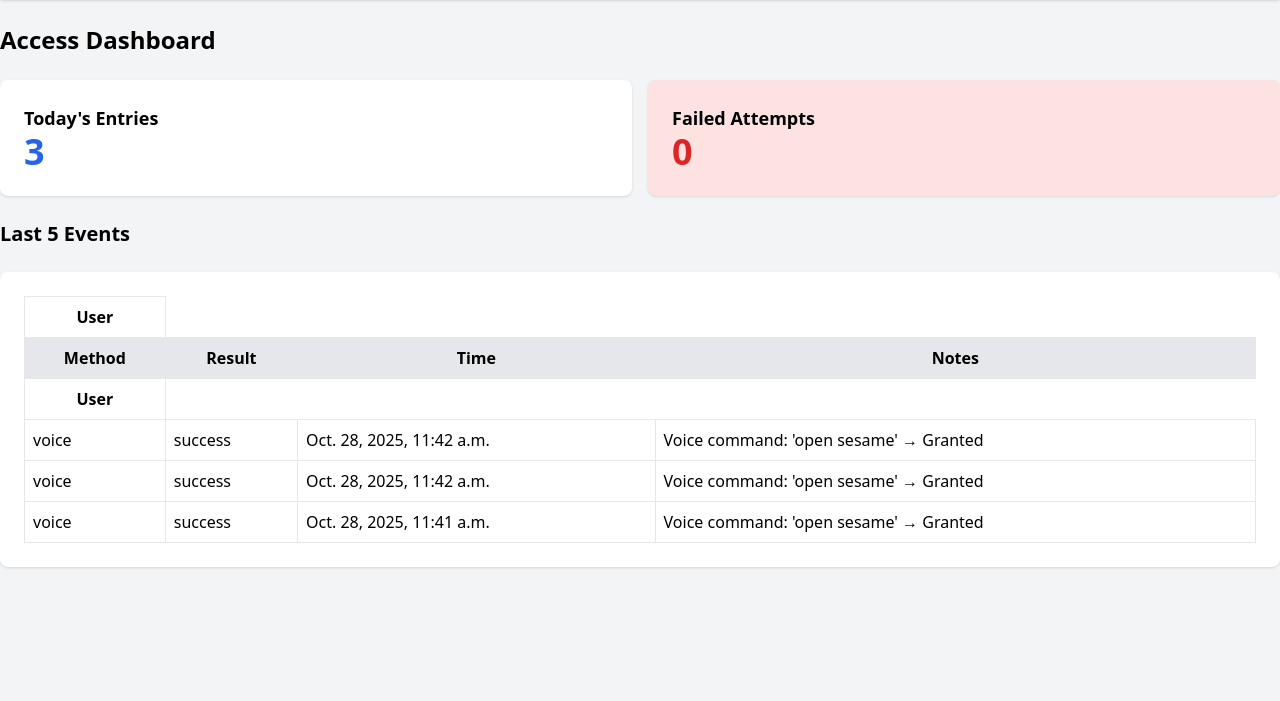
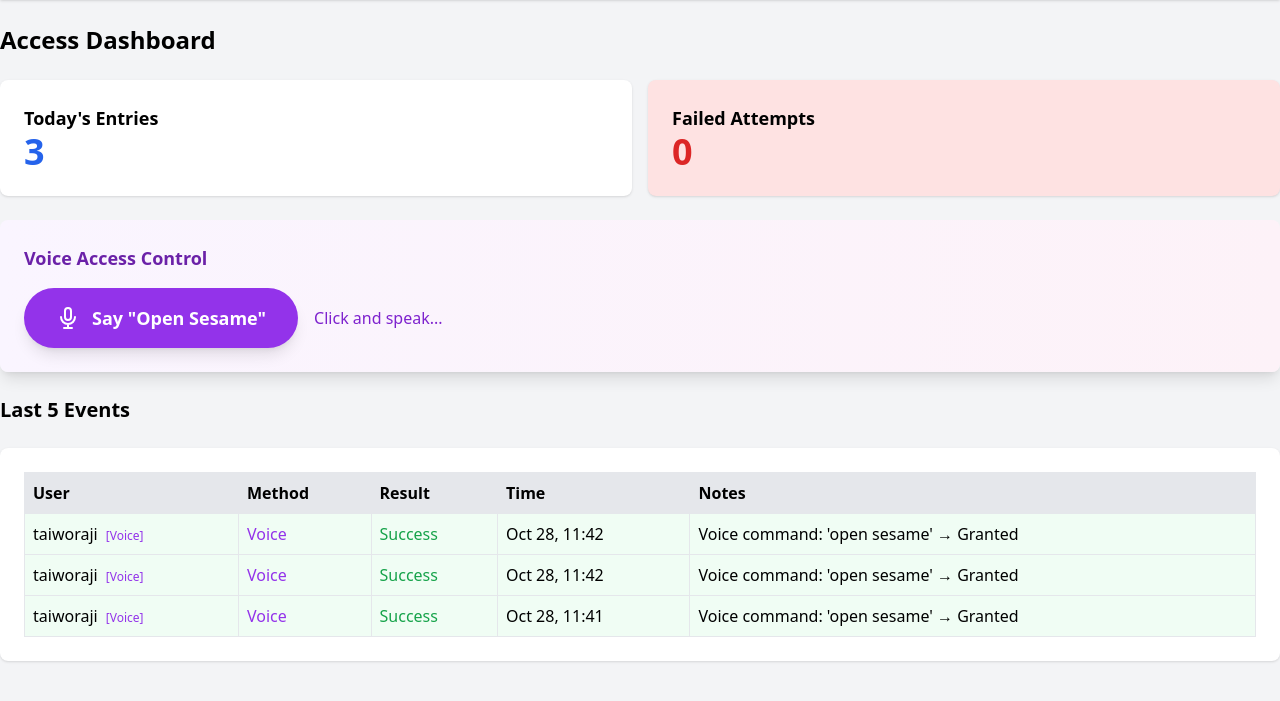
Before and after one commit to KRD66/access_management, a Django app: page /access_logs/dashboard/ in a window 1280 px wide. Shown: the part 60-761 px from the top of the page. Run offline with Django 5.2, Linux system fonts and the light colour scheme; a user stored in the database is signed in; data comes from the database, SQL or seed files in the repository; both versions use the stored data as it was after the commit; some libraries are stand-ins or nearby versions.

Commit message:
access logs views for voice control

```diff
--- a/access_logs/templates/access_logs/dashboard.html
+++ b/access_logs/templates/access_logs/dashboard.html
@@ -2,6 +2,8 @@
 {% block content %}
 <div class="space-y-6">
     <h1 class="text-2xl font-bold">Access Dashboard</h1>
+
+    <!-- Stats -->
     <div class="grid grid-cols-1 md:grid-cols-2 gap-4">
         <div class="bg-white p-6 rounded-lg shadow">
             <h2 class="text-lg font-semibold">Today's Entries</h2>
@@ -12,32 +14,127 @@
             <p class="text-4xl font-bold text-red-600">{{ failed }}</p>
         </div>
     </div>
+
+    <!-- Voice Control -->
+    <div class="mt-8 p-6 bg-gradient-to-r from-purple-50 to-pink-50 rounded-lg shadow-lg">
+        <h3 class="text-lg font-semibold mb-4 text-purple-800">Voice Access Control</h3>
+        <div class="flex items-center gap-4">
+            <button
+                id="voiceBtn"
+                class="bg-purple-600 text-white px-8 py-4 rounded-full font-bold text-lg hover:bg-purple-700 shadow-lg transform hover:scale-105 transition duration-200 flex items-center gap-3"
+            >
+                <svg xmlns="http://www.w3.org/2000/svg" class="h-6 w-6" fill="none" viewBox="0 0 24 24" stroke="currentColor">
+                    <path stroke-linecap="round" stroke-linejoin="round" stroke-width="2" d="M19 11a7 7 0 01-7 7m0 0a7 7 0 01-7-7m7 7v4m0 0H8m4 0h4m-4-8a3 3 0 01-3-3V5a3 3 0 116 0v6a3 3 0 01-3 3z" />
+                </svg>
+                Say "Open Sesame"
+            </button>
+            <span id="status" class="text-purple-700 font-medium">Click and speak...</span>
+        </div>
+    </div>
+
+    <!-- Recent logs -->
     <h2 class="text-xl font-bold mt-6">Last 5 Events</h2>
-    <div class="bg-white p-6 rounded-lg shadow">
+    <div class="bg-white p-6 rounded-lg shadow overflow-x-auto">
         <table class="w-full border-collapse">
-        <th class="border p-2">User</th>
             <thead>
-                <th class="border p-2">User</th>
                 <tr class="bg-gray-200">
-                    <th class="border p-2">Method</th>
-                    <th class="border p-2">Result</th>
-                    <th class="border p-2">Time</th>
-                    <th class="border p-2">Notes</th>
+                    <th class="border p-2 text-left">User</th>
+                    <th class="border p-2 text-left">Method</th>
+                    <th class="border p-2 text-left">Result</th>
+                    <th class="border p-2 text-left">Time</th>
+                    <th class="border p-2 text-left">Notes</th>
                 </tr>
             </thead>
             <tbody>
                 {% for log in recent_logs %}
-                <tr>
-                    <td class="border p-2">{{ log.method }}</td>
-                    <td class="border p-2">{{ log.result }}</td>
-                    <td class="border p-2">{{ log.timestamp }}</td>
+                <tr class="{% if log.result == 'failure' %}bg-red-50{% else %}bg-green-50{% endif %}">
+                    <td class="border p-2">
+                        {% if log.user_profile %}
+                            <span class="font-medium">{{ log.user_profile.user.username }}</span>
+                            {% if log.method == 'voice' %}
+                                <span class="ml-1 text-xs text-purple-600">[Voice]</span>
+                            {% endif %}
+                        {% else %}
+                            <span class="text-gray-400 italic">—</span>
+                        {% endif %}
+                    </td>
+                    <td class="border p-2">
+                        {% if log.method == 'voice' %}
+                            <span class="text-purple-600 font-medium">Voice</span>
+                        {% else %}
+                            {{ log.method }}
+                        {% endif %}
+                    </td>
+                    <td class="border p-2">
+                        {% if log.result == 'success' %}
+                            <span class="text-green-600 font-medium">Success</span>
+                        {% else %}
+                            <span class="text-red-600 font-medium">Failed</span>
+                        {% endif %}
+                    </td>
+                    <td class="border p-2">{{ log.timestamp|date:"M d, H:i" }}</td>
                     <td class="border p-2">{{ log.notes }}</td>
                 </tr>
                 {% empty %}
-                <tr><td colspan="4" class="border p-2 text-center">No logs found.</td></tr>
+                <tr>
+                    <td colspan="5" class="border p-2 text-center text-gray-500">No logs found.</td>
+                </tr>
                 {% endfor %}
             </tbody>
         </table>
     </div>
 </div>
+
+<!-- JavaScript for Voice Recognition -->
+<script>
+document.addEventListener('DOMContentLoaded', function () {
+    const button = document.getElementById('voiceBtn');
+    const status = document.getElementById('status');
+
+    if (!('SpeechRecognition' in window || 'webkitSpeechRecognition' in window)) {
+        status.textContent = 'Browser does not support speech recognition.';
+        button.disabled = true;
+        return;
+    }
+
+    const SpeechRecognition = window.SpeechRecognition || window.webkitSpeechRecognition;
+    const recognition = new SpeechRecognition();
+    recognition.continuous = false;
+    recognition.lang = 'en-US';
+    recognition.interimResults = false;
+
+    button.addEventListener('click', () => {
+        button.disabled = true;
+        status.textContent = 'Listening...';
+        recognition.start();
+    });
+
+    recognition.onresult = function(event) {
+        const phrase = event.results[0][0].transcript.trim().toLowerCase();
+        status.textContent = `Heard: "${phrase}"`;
+
+        // Send to Django
+        fetch("{% url 'test_voice' %}", {
+            method: 'POST',
+            headers: {
+                'Content-Type': 'application/x-www-form-urlencoded',
+                'X-CSRFToken': '{{ csrf_token }}'
+            },
+            body: 'voice_phrase=' + encodeURIComponent(phrase)
+        })
+        .then(() => {
+            setTimeout(() => location.reload(), 1000);
+        });
+    };
+
+    recognition.onerror = function() {
+        status.textContent = 'Error. Try again.';
+        button.disabled = false;
+    };
+
+    recognition.onend = function() {
+        button.disabled = false;
+    };
+});
+</script>
 {% endblock %}
--- a/access_logs/urls.py
+++ b/access_logs/urls.py
@@ -3,4 +3,5 @@ from . import views
 
 urlpatterns = [
     path('dashboard/', views.dashboard, name='dashboard'),
+    path('test-voice/', views.test_voice, name='test_voice'),
 ]
--- a/access_logs/views.py
+++ b/access_logs/views.py
@@ -1,7 +1,13 @@
-from django.shortcuts import render
+# access_logs/views.py
+from django.shortcuts import render, redirect
 from django.contrib.auth.decorators import login_required
+from django.http import JsonResponse
+from django.contrib import messages
+from django.utils import timezone
+
 from .models import AccessLog
-from django.utils import timezone
+from users.models import UserProfile
+
 
 @login_required
 def dashboard(request):
@@ -16,3 +22,41 @@ def dashboard(request):
         'recent_logs': recent,
     }
     return render(request, 'access_logs/dashboard.html', context)
+
+
+@login_required
+def test_voice(request):
+    """
+    Called from the browser when the user speaks a phrase.
+    Returns JSON so the front-end can refresh the dashboard.
+    """
+    if request.method != 'POST':
+        return redirect('dashboard')
+
+    # Get the spoken phrase (lowercased for case-insensitive match)
+    phrase = request.POST.get('voice_phrase', '').strip().lower()
+
+    profile = UserProfile.objects.filter(
+        voice_phrase__iexact=phrase
+    ).first()
+
+    success = profile is not None
+    notes = f"Voice command: '{phrase}' → {'Granted' if success else 'Denied'}"
+
+    # Create the log entry
+    AccessLog.objects.create(
+        user_profile=profile,
+        device="Browser",
+        method='voice',
+        result='success' if success else 'failure',
+        notes=notes,
+    )
+
+    # Optional flash message (shows after reload)
+    if success:
+        messages.success(request, f"Access granted to {profile.user.username}!")
+    else:
+        messages.error(request, "Voice phrase not recognized.")
+
+    # Return JSON – the JS will reload the page
+    return JsonResponse({'status': 'ok'})
```
Also changed, not shown: db.sqlite3.
